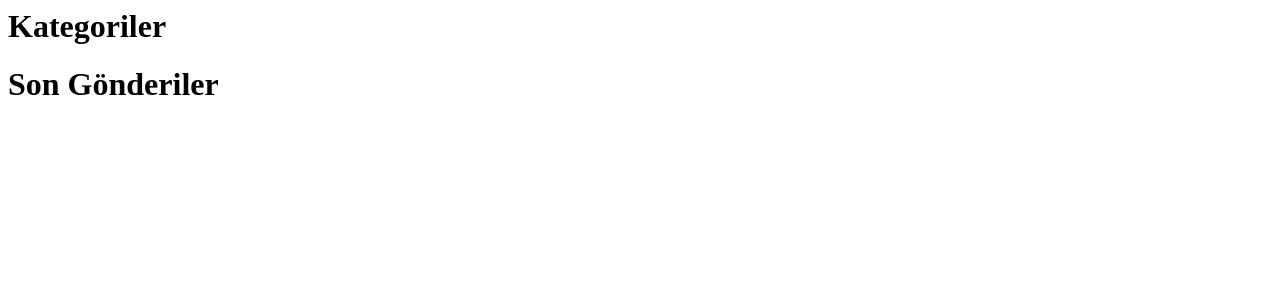
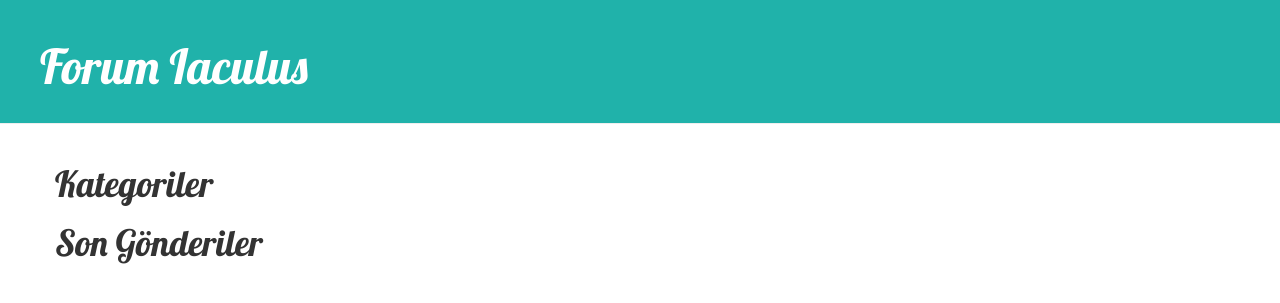
Before and after one commit to lyk2017-python/Iaculus, a Django app: page / in a window 1280 px wide. Shown: the top 303 px of the page. Run offline with Django 3.2, Linux system fonts and the light colour scheme; data that the repository does not hold is empty; some libraries are stand-ins or nearby versions.

Commit message:
some css added

```diff
--- /dev/null
+++ b/Iaculus/forum/static/css/main.css
@@ -0,0 +1,55 @@
+h1 a {
+    color: #FCA205;
+    font-family: 'Lobster';
+}
+body {
+    padding-left: 0px;
+}
+.page-header {
+    background-color: lightseagreen;
+    margin-top: 0;
+    padding: 20px 20px 20px 40px;
+}
+
+
+.page-header h1, .page-header h1 a, .page-header h1 a:visited, .page-header h1 a:active {
+    color: #ffffff;
+    font-size: 36pt;
+    text-decoration: none;
+}
+
+.content {
+    margin-left: 40px;
+}
+
+h1, h2, h3, h4 {
+    font-family: 'Lobster', cursive;
+}
+
+.date {
+    float: right;
+    color: #828282;
+}
+
+.save {
+    float: right;
+}
+
+.post-form textarea, .post-form input {
+    width: 100%;
+}
+
+.top-menu, .top-menu:hover, .top-menu:visited {
+    color: #ffffff;
+    float: right;
+    font-size: 26pt;
+    margin-right: 20px;
+}
+
+.post {
+    margin-bottom: 70px;
+}
+
+.post h1 a, .post h1 a:visited {
+    color: #000000;
+}
--- a/Iaculus/forum/templates/forum/base.html
+++ b/Iaculus/forum/templates/forum/base.html
@@ -3,9 +3,24 @@
 <head>
     <meta charset="UTF-8">
     <title>Title</title>
+    <link rel="stylesheet" href="//maxcdn.bootstrapcdn.com/bootstrap/3.2.0/
+    css/bootstrap.min.css">
+    <link rel="stylesheet" href="//maxcdn.bootstrapcdn.com/bootstrap/3.2.0/
+    css/bootstrap-theme.min.css">
+    <link rel="stylesheet" href="{% static 'css/main.css' %}">
+    <link href="http://fonts.googleapis.com/css?family=Lobster&subset=latin,latin-ext" rel="stylesheet" type="text/css">
 </head>
 <body>
-{% block content %}
-{% endblock %}
+    <div class="page-header">
+        <h1><a href="/">Forum Iaculus</a></h1>
+    </div>
+    <div class="content container">
+        <div class="row">
+            <div class="col-md-8">
+            {% block content %}
+            {% endblock %}
+            </div>
+        </div>
+    </div>
 </body>
 </html>
```
Also changed, not shown: Iaculus/forum/templates/forum/topic_detail.html (+9 -6 lines).
